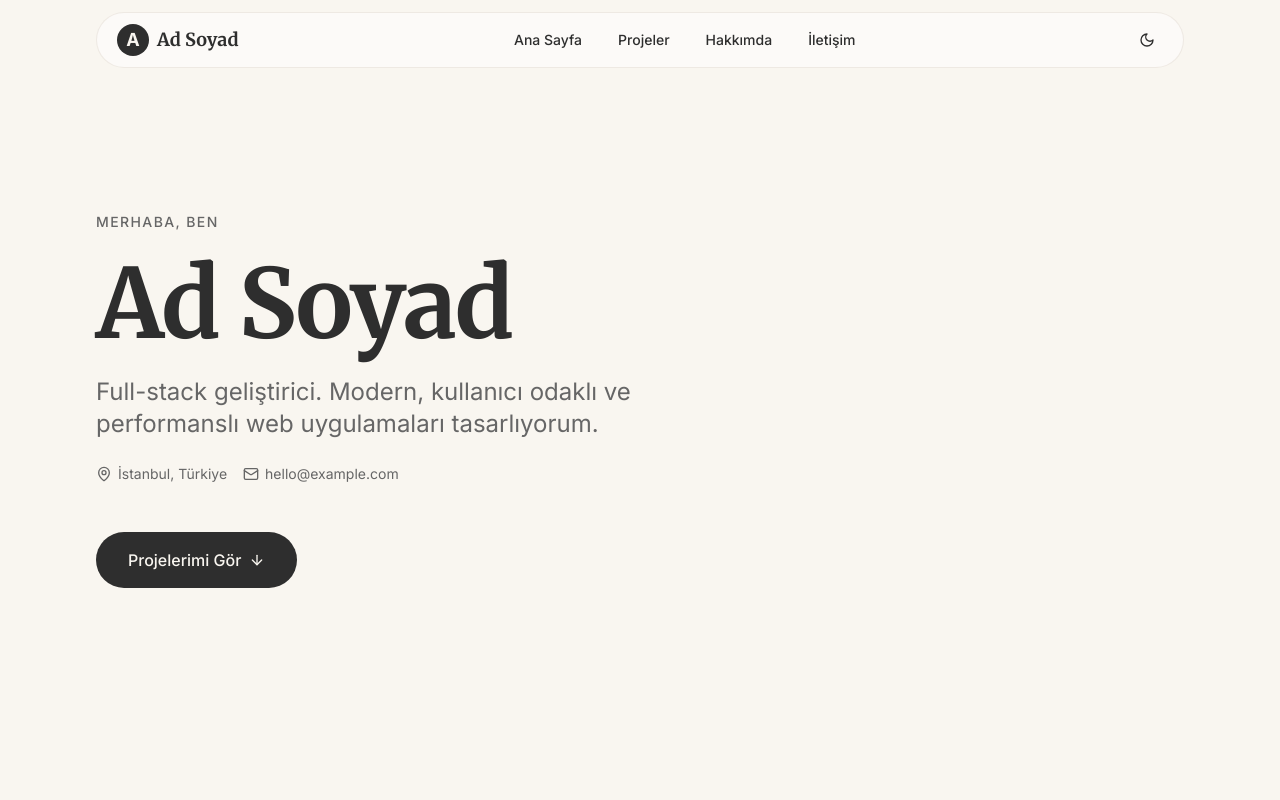
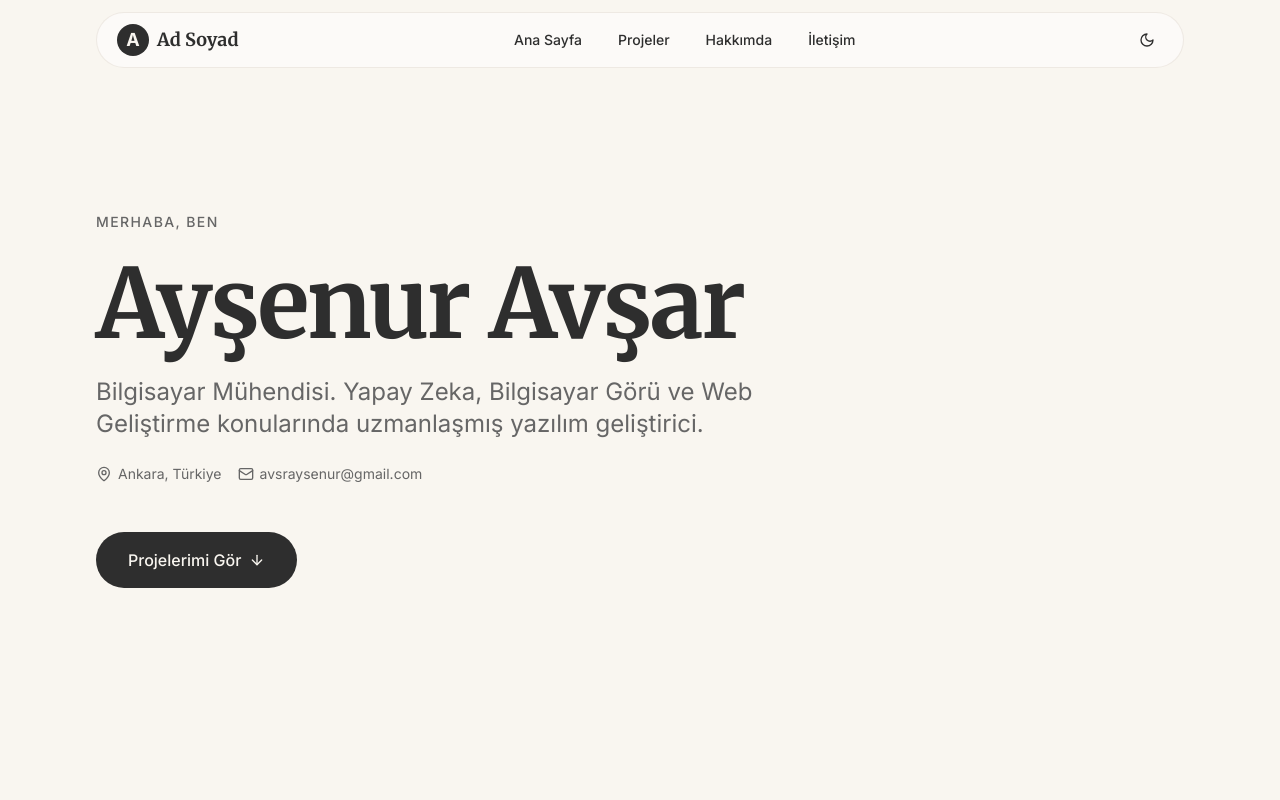
Before and after one commit to AvsrAysenur/ki-iselwebsitesi, a React (Vite) app: page / in a window 1280 px wide. Shown: the top 800 px of the page. Built offline with nearby package versions, Linux system fonts and the light colour scheme; the HTML template or start-up script is replaced by a standard one.

Commit message:
Update portfolio with real data

```diff
--- a/src/pages/Index.tsx
+++ b/src/pages/Index.tsx
@@ -26,19 +26,19 @@ const Index = () => {
               Merhaba, ben
             </p>
             <h1 className="text-5xl md:text-7xl lg:text-8xl font-bold leading-[0.95] animate-slide-up">
-              Ad Soyad
+              Ayşenur Avşar
             </h1>
             <p className="text-xl md:text-2xl text-muted-foreground leading-relaxed max-w-2xl animate-slide-up stagger-1">
-              Full-stack geliştirici. Modern, kullanıcı odaklı ve performanslı web uygulamaları tasarlıyorum.
+              Bilgisayar Mühendisi. Yapay Zeka, Bilgisayar Görü ve Web Geliştirme konularında uzmanlaşmış yazılım geliştirici.
             </p>
             <div className="flex items-center gap-4 text-sm text-muted-foreground animate-slide-up stagger-2">
               <span className="flex items-center gap-1.5">
                 <MapPin className="w-4 h-4" />
-                İstanbul, Türkiye
+                Ankara, Türkiye
               </span>
               <span className="flex items-center gap-1.5">
                 <Mail className="w-4 h-4" />
-                hello@example.com
+                avsraysenur@gmail.com
               </span>
             </div>
             <div className="pt-6 animate-slide-up stagger-3">
```
